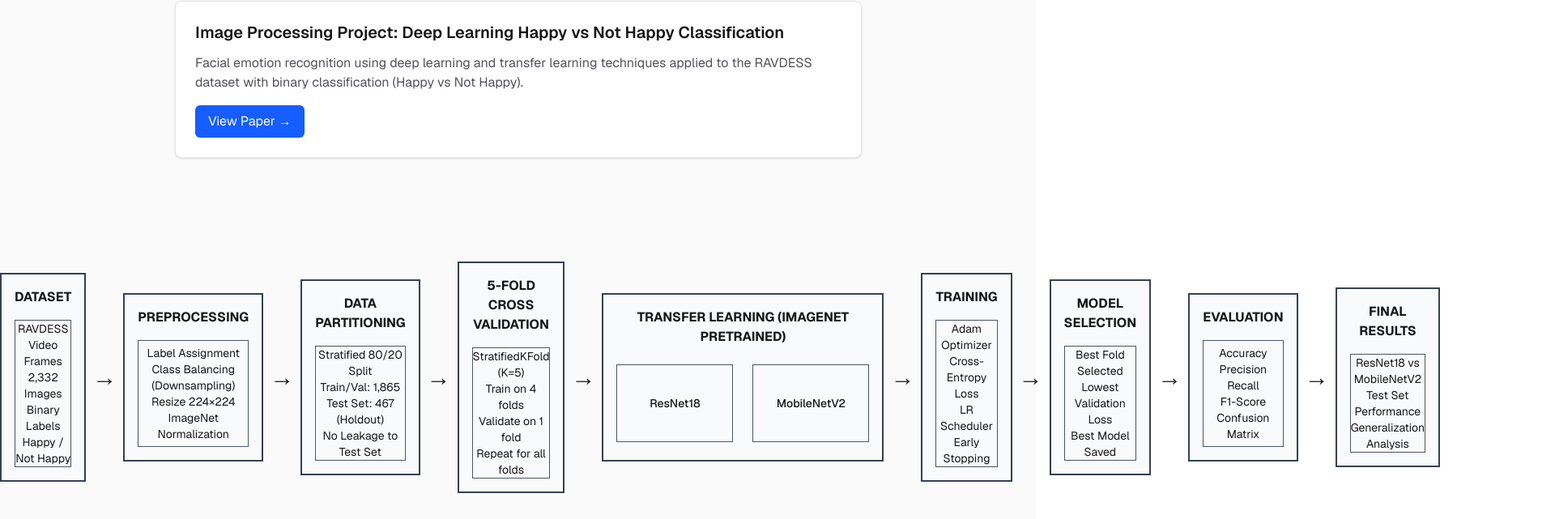
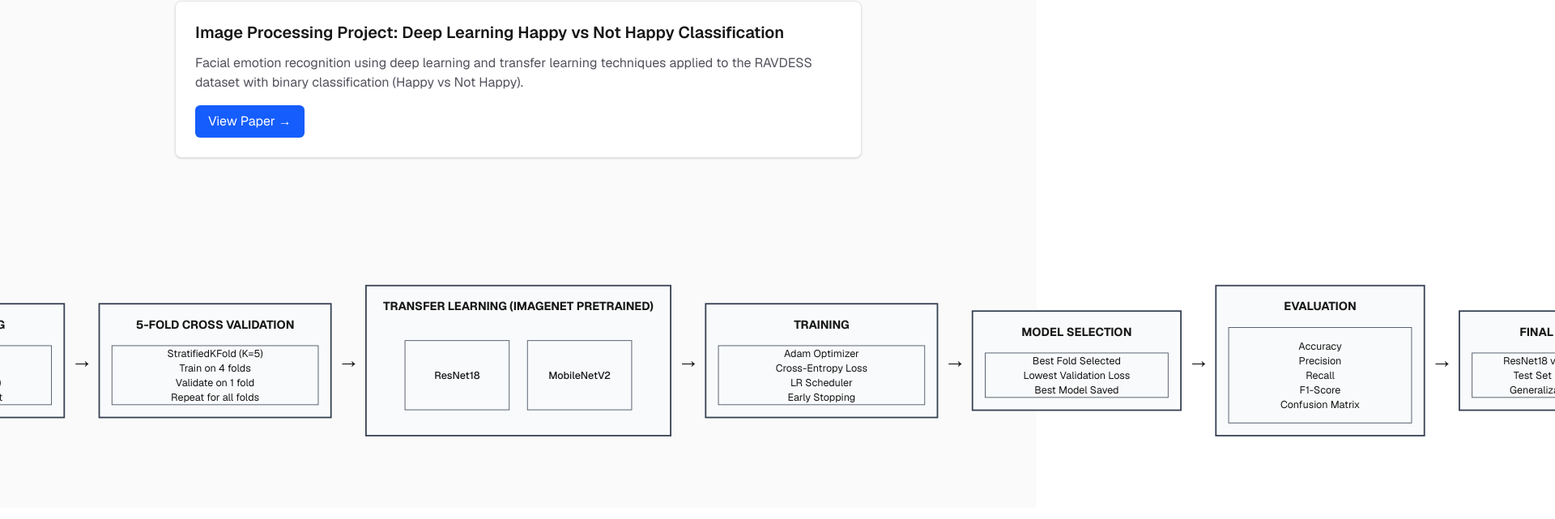
Before and after one commit to pepealania/image-processing-project-tutorial-deep-learning-happy-not-happy-classification, a Next.js app: page /image-processing-project-tutorial-deep-learning-happy-not-happy-classification/ in a window 1280 px wide. Shown: the part 6795-7436 px from the top of the page at 81% size, 1920 px wide, since content can reach past the window. Built offline with nearby package versions, Linux system fonts and the light colour scheme.

Commit message:
dataflowchar centered 11

```diff
--- a/src/app/page.tsx
+++ b/src/app/page.tsx
@@ -351,7 +351,11 @@
             </div>
           </section>
         </main>
+      <div className="flex justify-center py-8">
+        <div className="scale-90 origin-top">
           <DataFlowChart />
+        </div>
+      </div>
     </div>
   );
 }
```
